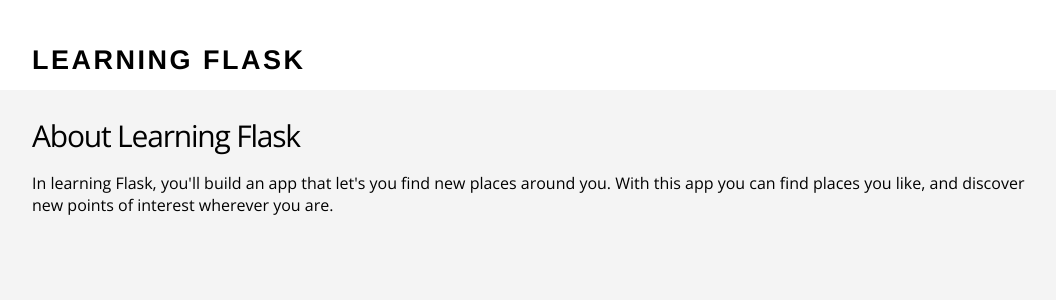
After one commit to fahro/learning-flask, a Flask app: page /about in a window 1280 px wide. The commit adds this page. Shown: the top 300 px of the page, without its empty margins (108-1164 px from the left). Run offline with Flask 2, Linux system fonts and the light colour scheme.

Commit message:
About page

```diff
--- a/routes.py
+++ b/routes.py
@@ -9,5 +9,9 @@ def index():
     return render_template("index.html")
 
 
+@app.route("/about")
+def about():
+    return render_template("about.html")
+
 if __name__  == '__main__':
     app.run(debug = True)
--- /dev/null
+++ b/templates/about.html
@@ -0,0 +1,11 @@
+{% extends "layout.html" %}
+
+{% block content %}
+<main class="about-section">
+  <div class="container">
+    <h2>About Learning Flask</h2>
+    <p>In learning Flask, you'll build an app that let's you find new places around you.
+       With this app you can find places you like, and discover new points of interest wherever you are.</p>
+  </div>
+</main>
+{% endblock %}
--- a/templates/index.html
+++ b/templates/index.html
@@ -6,7 +6,7 @@
               <div class="section-content">
                   <h2>Discover places near you.</h2>
                   <a href="#" class="btn-primary"> Sign up</a>
-                  <a href="#" class="btn-secondary"> Learn more</a>
+                  <a href="{{url_for('about')}}" class="btn-secondary"> Learn more</a>
               </div>
 
               <div class="section-device">
```
